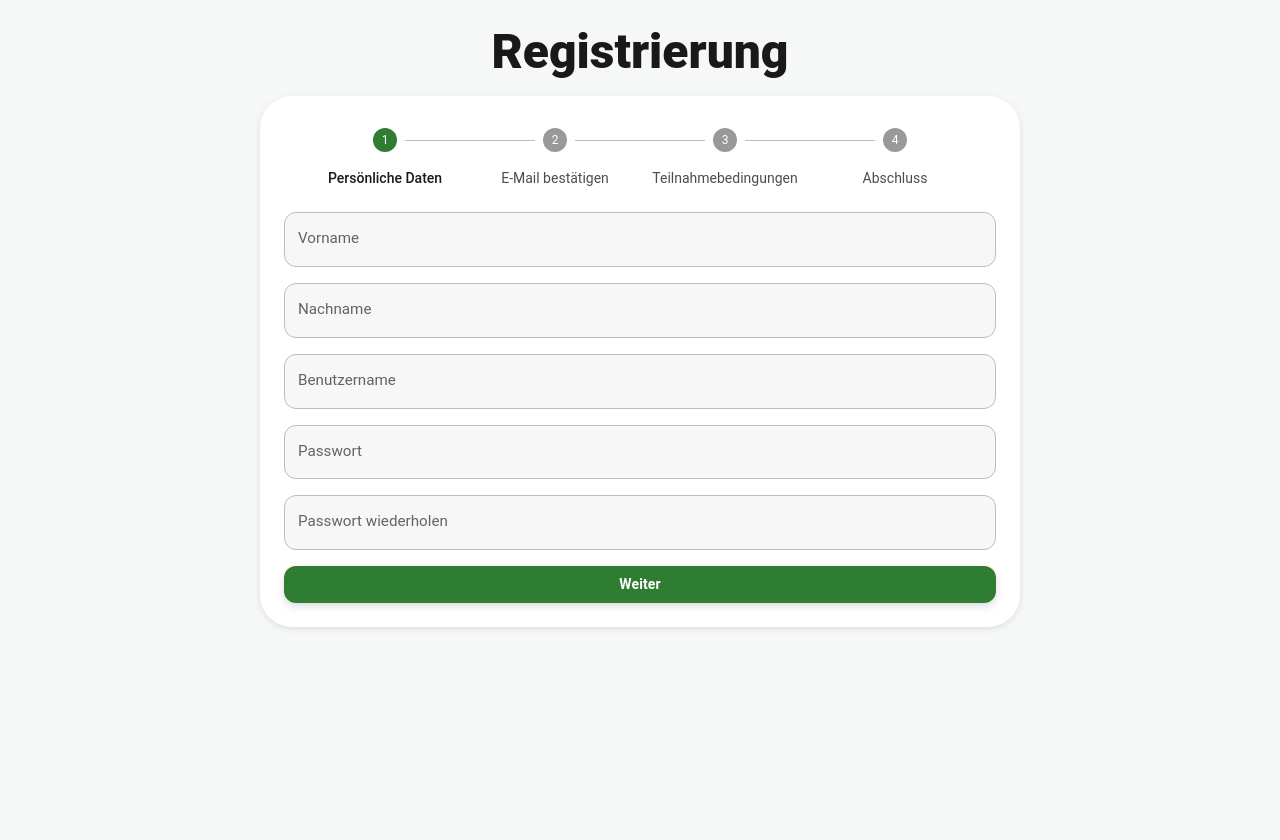
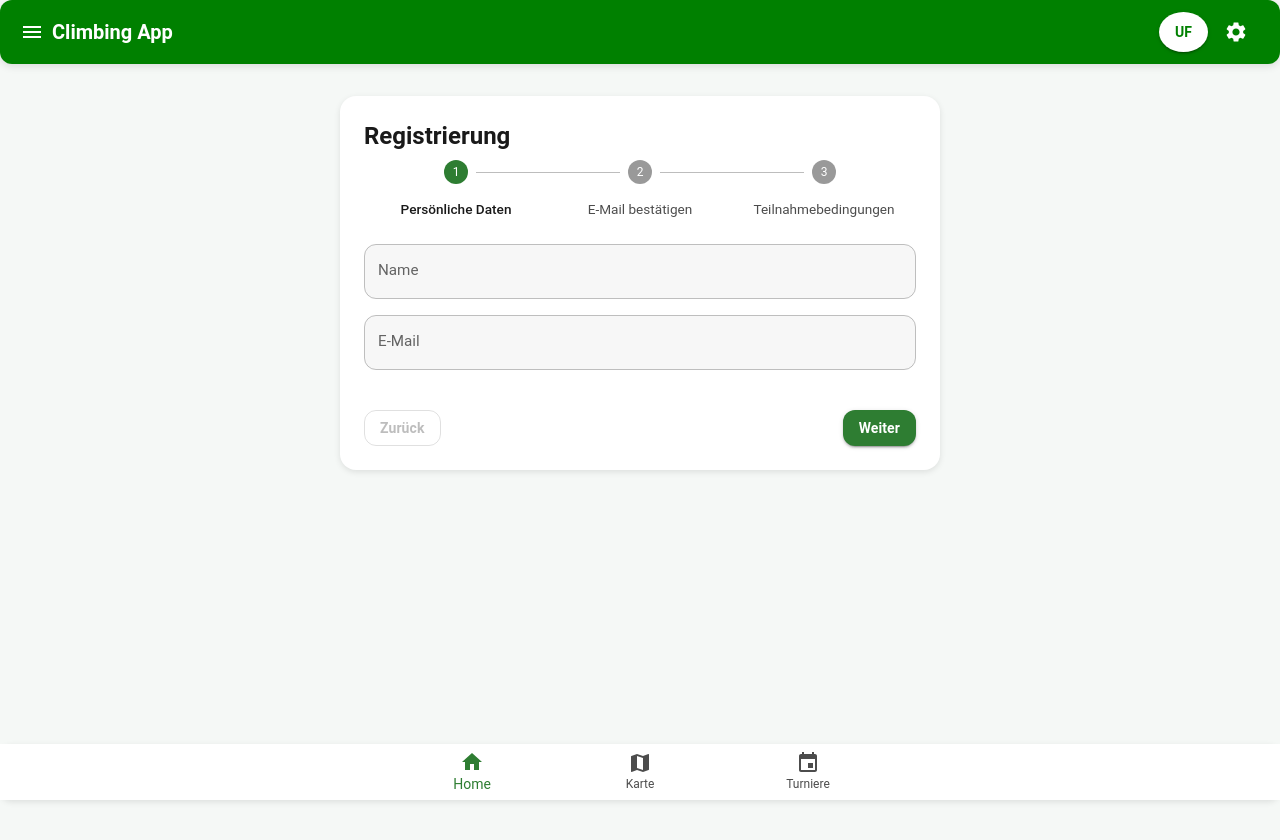
Before and after one commit to JonasFlachmann/ClimbingTurnamentAppPublic, a Next.js app: page /registration-process in a window 1280 px wide. Shown: the top 840 px of the page. Before the commit the page ends 800 px from the top, so only its background shows below. Built offline with nearby package versions, Linux system fonts and the light colour scheme.

Commit message:
Aktualisieren von registration-process.tsx

```diff
--- a/pages/registration-process.tsx
+++ b/pages/registration-process.tsx
@@ -1,159 +1,109 @@
-import * as React from "react";
+"use client";
+
+import React, { useState } from "react";
 import {
   Box,
   Paper,
   Typography,
   TextField,
   Button,
-  Stack,
   Checkbox,
   FormControlLabel,
+  Stepper,
+  Step,
+  StepLabel,
 } from "@mui/material";
+import Link from "next/link";
 import { useRouter } from "next/router";
-import RegistrationStepper from "../components/RegistrationStepper";
 
-function RegistrationProcessPage() {
+const steps = ["Persönliche Daten", "E-Mail bestätigen", "Teilnahmebedingungen"];
+
+export default function RegistrationProcess() {
+  const [activeStep, setActiveStep] = useState(0);
   const router = useRouter();
-  const [activeStep, setActiveStep] = React.useState(0);
 
-  // Felder Schritt 1
-  const [firstName, setFirstName] = React.useState("");
-  const [lastName, setLastName] = React.useState("");
-  const [username, setUsername] = React.useState("");
-  const [password, setPassword] = React.useState("");
-  const [passwordRepeat, setPasswordRepeat] = React.useState("");
-  const [error, setError] = React.useState("");
-
-  // Schritt 2 (E-Mail)
-  const [emailCode, setEmailCode] = React.useState("");
-
-  // Schritt 3 (Bedingungen)
-  const [acceptedTerms, setAcceptedTerms] = React.useState(false);
+  // Form states
+  const [name, setName] = useState("");
+  const [email, setEmail] = useState("");
+  const [acceptedTerms, setAcceptedTerms] = useState(false);
 
   const handleNext = () => {
-    if (activeStep === 0) {
-      if (!firstName || !lastName || !username || !password || !passwordRepeat) {
-        setError("Bitte fülle alle Felder aus.");
+    if (activeStep === steps.length - 1) {
+      if (!acceptedTerms) {
+        alert("Bitte akzeptiere die Teilnahmebedingungen.");
         return;
       }
-      if (password !== passwordRepeat) {
-        setError("Die Passwörter stimmen nicht überein.");
-        return;
-      }
-      setError("");
-    }
-    if (activeStep === 1) {
-      if (!emailCode) {
-        setError("Bitte Bestätigungscode eingeben.");
-        return;
-      }
-      setError("");
-    }
-    if (activeStep === 2) {
-      if (!acceptedTerms) {
-        setError("Bitte Teilnahmebedingungen akzeptieren.");
-        return;
-      }
-      setError("");
-    }
-
-    if (activeStep < 3) {
+      // TODO: Registrierung finalisieren (Supabase oder API)
+      alert("Registrierung erfolgreich!");
+      router.push("/");
+    } else {
       setActiveStep((prev) => prev + 1);
-    } else {
-      // Registrierung abgeschlossen → zurück zum Login
-      router.push("/");
     }
   };
 
   const handleBack = () => {
-    if (activeStep > 0) setActiveStep((prev) => prev - 1);
+    setActiveStep((prev) => prev - 1);
   };
 
   return (
     <Box
+      component="main"
       sx={{
+        p: 2,
+        display: "flex",
+        justifyContent: "center",
+        alignItems: "flex-start",
         minHeight: "100vh",
-        display: "flex",
-        alignItems: "flex-start",
-        justifyContent: "center",
-        p: { xs: 2, sm: 3 },
+        pb: "calc(env(safe-area-inset-bottom, 0px) + 96px)",
       }}
     >
-      <Box sx={{ width: "100%", maxWidth: 760 }}>
-        <Typography
-          variant="h3"
-          align="center"
-          sx={{ fontWeight: 800, mb: 2 }}
+      <Paper
+        elevation={3}
+        sx={{ width: "100%", maxWidth: 600, p: 3, borderRadius: 2 }}
       >
+        <Typography variant="h5" fontWeight={700} gutterBottom>
           Registrierung
         </Typography>
 
-        <Paper
-          sx={{
-            p: { xs: 2, sm: 3 },
-            borderRadius: 4,
-          }}
-        >
         {/* Stepper */}
-          <RegistrationStepper activeStep={activeStep} />
+        <Stepper activeStep={activeStep} alternativeLabel sx={{ mb: 3 }}>
+          {steps.map((label) => (
+            <Step key={label}>
+              <StepLabel>{label}</StepLabel>
+            </Step>
+          ))}
+        </Stepper>
 
-          {/* Step Content */}
-          <Stack spacing={2} sx={{ mt: 2 }}>
+        {/* Inhalt pro Schritt */}
         {activeStep === 0 && (
           <>
             <TextField
-                  label="Vorname"
-                  value={firstName}
-                  onChange={(e) => setFirstName(e.target.value)}
               fullWidth
+              label="Name"
+              value={name}
+              onChange={(e) => setName(e.target.value)}
+              sx={{ mb: 2 }}
             />
             <TextField
-                  label="Nachname"
-                  value={lastName}
-                  onChange={(e) => setLastName(e.target.value)}
               fullWidth
-                />
-                <TextField
-                  label="Benutzername"
-                  value={username}
-                  onChange={(e) => setUsername(e.target.value)}
-                  fullWidth
-                />
-                <TextField
-                  label="Passwort"
-                  type="password"
-                  value={password}
-                  onChange={(e) => setPassword(e.target.value)}
-                  fullWidth
-                />
-                <TextField
-                  label="Passwort wiederholen"
-                  type="password"
-                  value={passwordRepeat}
-                  onChange={(e) => setPasswordRepeat(e.target.value)}
-                  fullWidth
+              label="E-Mail"
+              value={email}
+              onChange={(e) => setEmail(e.target.value)}
+              sx={{ mb: 2 }}
             />
           </>
         )}
 
         {activeStep === 1 && (
-              <>
-                <Typography variant="body1">
-                  Bitte gib den Bestätigungscode ein, den wir dir per E-Mail
-                  geschickt haben.
+          <Typography>
+            Wir haben dir eine Bestätigungs-E-Mail gesendet. Bitte klicke auf
+            den Bestätigungslink, um fortzufahren.
           </Typography>
-                <TextField
-                  label="Bestätigungscode"
-                  value={emailCode}
-                  onChange={(e) => setEmailCode(e.target.value)}
-                  fullWidth
-                />
-              </>
         )}
 
         {activeStep === 2 && (
           <>
-                <Typography variant="body1">
+            <Typography sx={{ mb: 2 }}>
               Bitte akzeptiere die Teilnahmebedingungen, um fortzufahren.
             </Typography>
             <FormControlLabel
@@ -161,59 +111,38 @@ function RegistrationProcessPage() {
                 <Checkbox
                   checked={acceptedTerms}
                   onChange={(e) => setAcceptedTerms(e.target.checked)}
+                  required
                 />
               }
-                  label="Ich akzeptiere die Teilnahmebedingungen"
+              label={
+                <span>
+                  Ich akzeptiere die{" "}
+                  <Link
+                    href="/agb"
+                    style={{ color: "#16a34a", textDecoration: "underline" }}
+                  >
+                    Allgemeinen Geschäftsbedingungen und Teilnahmebedingungen
+                  </Link>
+                </span>
+              }
             />
           </>
         )}
 
-            {activeStep === 3 && (
-              <>
-                <Typography variant="h5" align="center" sx={{ mt: 2 }}>
-                  🎉 Registrierung erfolgreich!
-                </Typography>
-                <Typography variant="body1" align="center">
-                  Dein Account wurde angelegt. Du kannst dich jetzt anmelden.
-                </Typography>
-              </>
-            )}
-
-            {error && (
-              <Typography variant="body2" color="error" sx={{ mt: 0.5 }}>
-                {error}
-              </Typography>
-            )}
-
-            {/* Buttons */}
-            <Stack direction="row" spacing={2} sx={{ mt: 2 }}>
-              {activeStep > 0 && activeStep < 3 && (
+        {/* Navigation */}
+        <Box sx={{ display: "flex", justifyContent: "space-between", mt: 3 }}>
           <Button
+            disabled={activeStep === 0}
+            onClick={handleBack}
             variant="outlined"
-                  color="success"
-                  onClick={handleBack}
-                  sx={{ flex: 1 }}
           >
             Zurück
           </Button>
-              )}
-              <Button
-                variant="contained"
-                color="success"
-                onClick={handleNext}
-                sx={{ flex: 1 }}
-              >
-                {activeStep === 3 ? "Zum Login" : "Weiter"}
+          <Button onClick={handleNext} variant="contained" color="primary">
+            {activeStep === steps.length - 1 ? "Fertigstellen" : "Weiter"}
           </Button>
-            </Stack>
-          </Stack>
+        </Box>
       </Paper>
-      </Box>
     </Box>
   );
 }
-
-// ❌ Kein Header/Footer/Sidebar
-RegistrationProcessPage.noLayout = true;
-
-export default RegistrationProcessPage;
```
Lines whose indentation alone changed are shown as unchanged.
